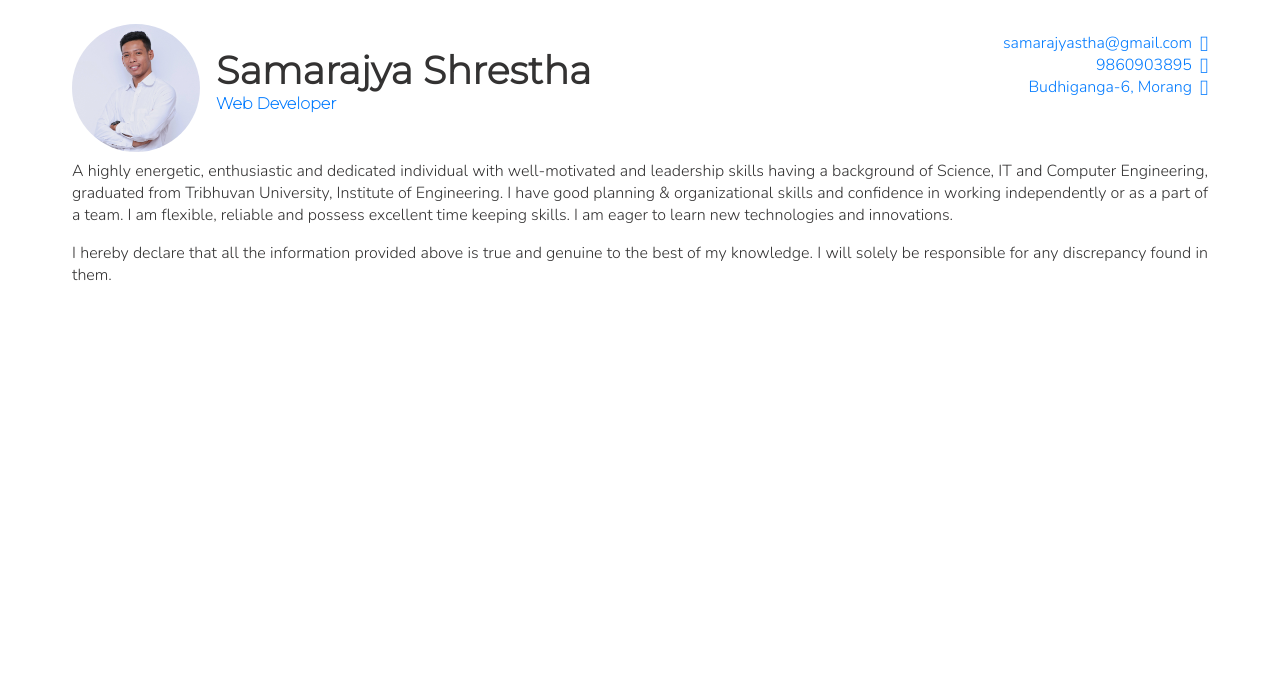
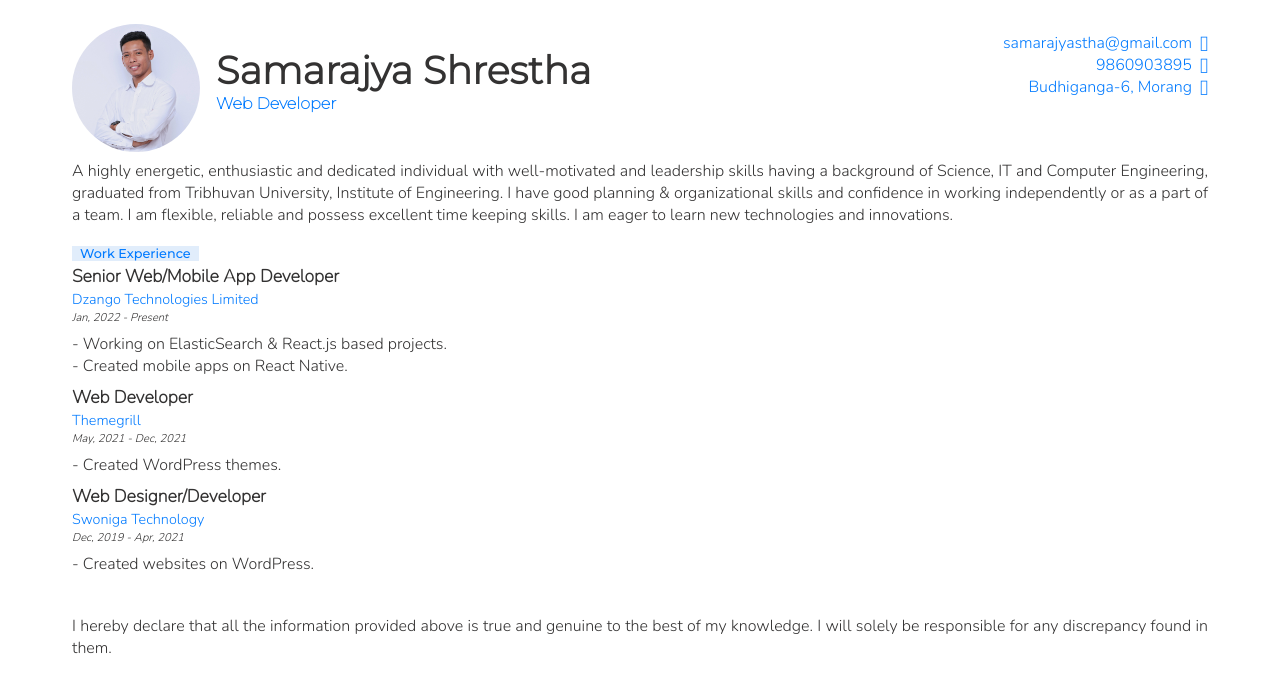
Before and after one commit to samarajyastha/portfolio, a React (Create React App) app: page / in a window 1280 px wide. Shown: the top 692 px of the page. Built offline with nearby package versions, Linux system fonts and the light colour scheme.

Commit message:
feat: add work experiences

```diff
--- a/src/App.tsx
+++ b/src/App.tsx
@@ -5,13 +5,14 @@ import {
   displayName,
   info,
 } from "./constants/contents";
+import Description from "./components/Description";
 import Footer from "./components/Footer";
 import Header from "./components/Header";
 
 import heroImage from "./samarajya_shrestha.jpeg";
 
 import "./App.css";
-import Description from "./components/Description";
+import Portfolio from "./layouts/Portfolio";
 
 function App() {
   return (
@@ -24,6 +25,7 @@ function App() {
       />
       <main>
         <Description description={description} />
+        <Portfolio />
       </main>
       <Footer declaration={declaration} />
     </>
--- a/src/components/Description.tsx
+++ b/src/components/Description.tsx
@@ -1,4 +1,4 @@
-import { StyledDescription } from "../styles/Description.styles";
+import { StyledDescription } from "../styles/Component.styles";
 
 interface Props {
   description: string;
--- /dev/null
+++ b/src/components/WorkExperience.tsx
@@ -0,0 +1,36 @@
+import { StyledWorkExperience } from "../styles/Component.styles";
+
+interface Props {
+  achievements: string[];
+  company: string;
+  companyUrl: string;
+  designation: string;
+  duration: string;
+}
+
+const WorkExperience = ({
+  achievements,
+  company,
+  companyUrl,
+  designation,
+  duration,
+}: Props) => {
+  return (
+    <StyledWorkExperience>
+      <div className="company">
+        <h2>{designation}</h2>
+        <a href={companyUrl} target="_blank" rel="noreferrer">
+          {company}
+        </a>
+        <span>{duration}</span>
+      </div>
+      <div className="work">
+        {achievements.map((achievement, index) => (
+          <p key={index}>- {achievement}</p>
+        ))}
+      </div>
+    </StyledWorkExperience>
+  );
+};
+
+export default WorkExperience;
--- a/src/constants/contents.ts
+++ b/src/constants/contents.ts
@@ -12,3 +12,30 @@ export const info = {
 
 export const description =
   "A highly energetic, enthusiastic and dedicated individual with well-motivated and leadership skills having a background of Science, IT and Computer Engineering, graduated from Tribhuvan University, Institute of Engineering. I have good planning & organizational skills and confidence in working independently or as a part of a team. I am flexible, reliable and possess excellent time keeping skills. I am eager to learn new technologies and innovations.";
+
+export const workExperiences = [
+  {
+    designation: "Senior Web/Mobile App Developer",
+    company: "Dzango Technologies Limited",
+    companyUrl: "https://www.dzango.com/",
+    duration: "Jan, 2022 - Present",
+    achievements: [
+      "Working on ElasticSearch & React.js based projects.",
+      "Created mobile apps on React Native.",
+    ],
+  },
+  {
+    designation: "Web Developer",
+    company: "Themegrill",
+    companyUrl: "https://themegrill.com/",
+    duration: "May, 2021 - Dec, 2021",
+    achievements: ["Created WordPress themes."],
+  },
+  {
+    designation: "Web Designer/Developer",
+    company: "Swoniga Technology",
+    companyUrl: "https://www.facebook.com/swonigatechnology",
+    duration: "Dec, 2019 - Apr, 2021",
+    achievements: ["Created websites on WordPress."],
+  },
+];
--- /dev/null
+++ b/src/layouts/Portfolio.tsx
@@ -0,0 +1,18 @@
+import { StyledPortfolio } from "../styles/Layout.styles";
+import { workExperiences } from "../constants/contents";
+import WorkExperience from "../components/WorkExperience";
+
+const Portfolio = () => {
+  return (
+    <StyledPortfolio>
+      <div className="workExperience">
+        <span className="badge">Work Experience</span>
+        {workExperiences.map((workExperience, index) => (
+          <WorkExperience key={index} {...workExperience} />
+        ))}
+      </div>
+    </StyledPortfolio>
+  );
+};
+
+export default Portfolio;
--- /dev/null
+++ b/src/styles/Component.styles.ts
@@ -0,0 +1,41 @@
+import styled from "styled-components";
+
+import * as palette from "../constants/colors";
+
+export const StyledDescription = styled.section`
+  p {
+    color: ${palette.primaryTextColor};
+    text-align: justify;
+  }
+`;
+
+export const StyledWorkExperience = styled.div`
+  .company {
+    h2 {
+      color: ${palette.primaryTextColor};
+      font-family: "NunitoExtraLight";
+      font-size: 1.1rem;
+    }
+
+    a {
+      color: ${palette.primaryColor};
+      font-size: 0.9rem;
+      text-decoration: none;
+    }
+
+    span {
+      color: ${palette.primaryTextColor};
+      display: block;
+      font-size: 0.7rem;
+      font-style: italic;
+    }
+  }
+
+  .work {
+    margin: 0.5rem 0;
+
+    p {
+      color: ${palette.primaryTextColor};
+    }
+  }
+`;
--- a/src/styles/Description.styles.ts
+++ /dev/null
@@ -1,10 +0,0 @@
-import styled from "styled-components";
-
-import * as palette from "../constants/colors";
-
-export const StyledDescription = styled.section`
-  p {
-    color: ${palette.primaryTextColor};
-    text-align: justify;
-  }
-`;
--- /dev/null
+++ b/src/styles/Layout.styles.ts
@@ -0,0 +1,15 @@
+import styled from "styled-components";
+
+import * as palette from "../constants/colors";
+
+export const StyledPortfolio = styled.div`
+  padding: 1rem 0;
+
+  .badge {
+    background-color: ${palette.primaryBgColor};
+    color: ${palette.primaryColor};
+    font-family: "MontserratMedium";
+    font-size: 0.8rem;
+    padding: 0 0.5rem;
+  }
+`;
```
